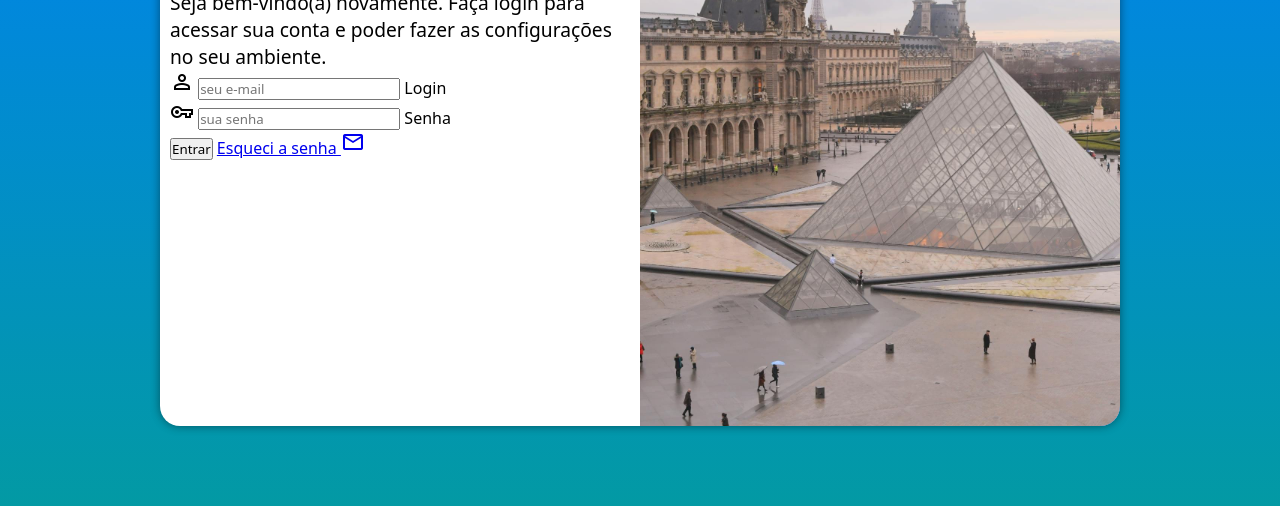
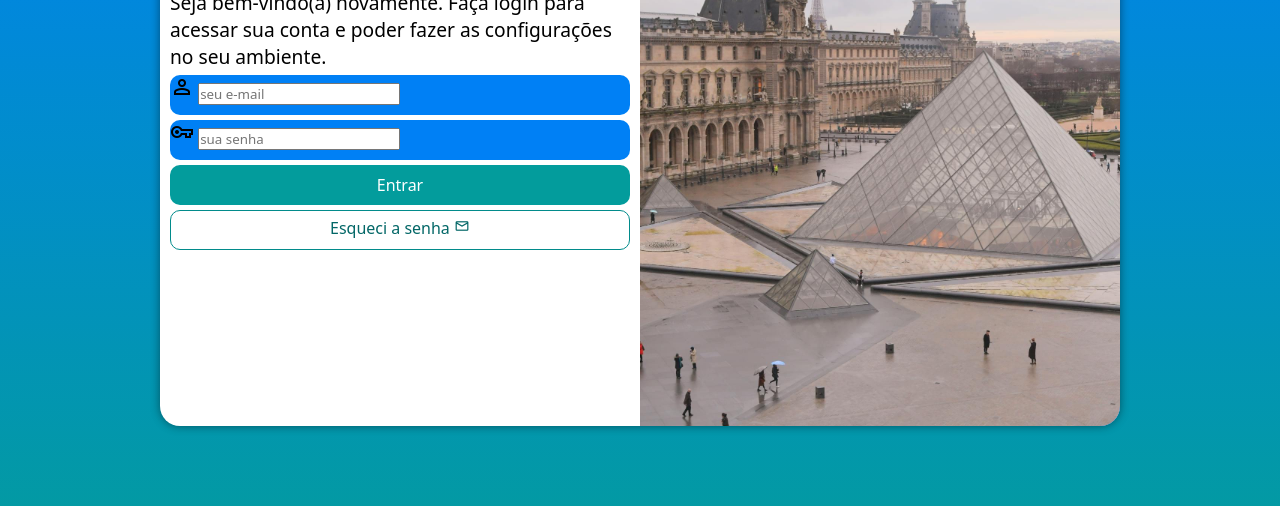
Before and after one commit to Calixtao/projeto-login, a plain HTML site: page index.html in a window 1280 px wide. Shown: the part 224-730 px from the top of the page. Drawn offline with nearby package versions, Linux system fonts and the light colour scheme.

Commit message:
formatação do formulário

```diff
--- a/estilos/style.css
+++ b/estilos/style.css
@@ -63,3 +63,55 @@ div#formulario > h1 {
 div#formulario > p {
     font-size: 0.8em;
 }
+
+form > div.campo{
+    background-color: #0080F5;
+    display: block;
+    width: 100%;
+    height: 40px;
+    border-radius: 10px;
+    margin: 5px 0px ;
+}
+
+div.campo > label{
+    display: none;
+}
+
+form > input[type=submit]{
+    display: block;
+    font-size: 1em;
+    width: 100%;
+    height: 40px;
+    background-color: #039c9c;
+    color: white;
+    border: none;
+    border-radius: 10px;
+    cursor: pointer;
+}
+
+form > input[type=submit]:hover{
+    background-color: #018b8b;
+}
+
+form > a.botao{
+    display: block;
+    text-align: center;
+    font-size: 1em;
+    width: 100%;
+    height: 40px;
+    padding-top: 6px;
+    margin-top: 5px;
+    background-color: white;
+    color: #036767;
+    border: 1px solid #018b8b;
+    border-radius: 10px;
+    text-decoration: none;
+}
+
+form > a.botao:hover{
+    background-color: #03c2c2;
+}
+
+form > a.botao > span{
+    font-size: 1em;
+}
--- a/index.html
+++ b/index.html
@@ -37,7 +37,7 @@
                         <label for="isenha">Senha</label>
                     </div>
                     <input type="submit" value="Entrar">
-                    <a href="esqueci.html">Esqueci a senha <span class="material-symbols-outlined">
+                    <a href="esqueci.html" class="botao">Esqueci a senha <span class="material-symbols-outlined">
                         mail
                     </span></a>
                 </form>
```
